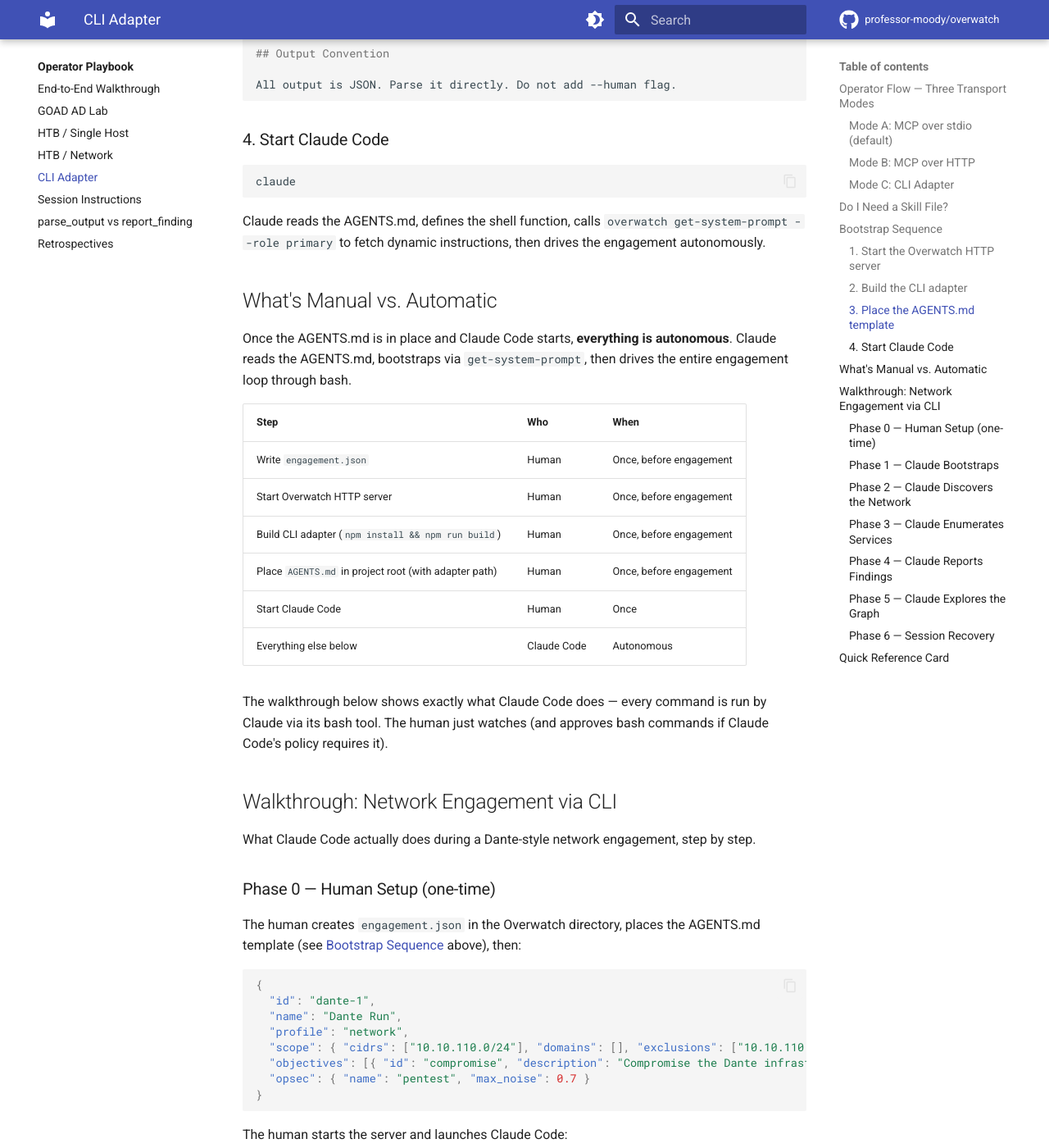
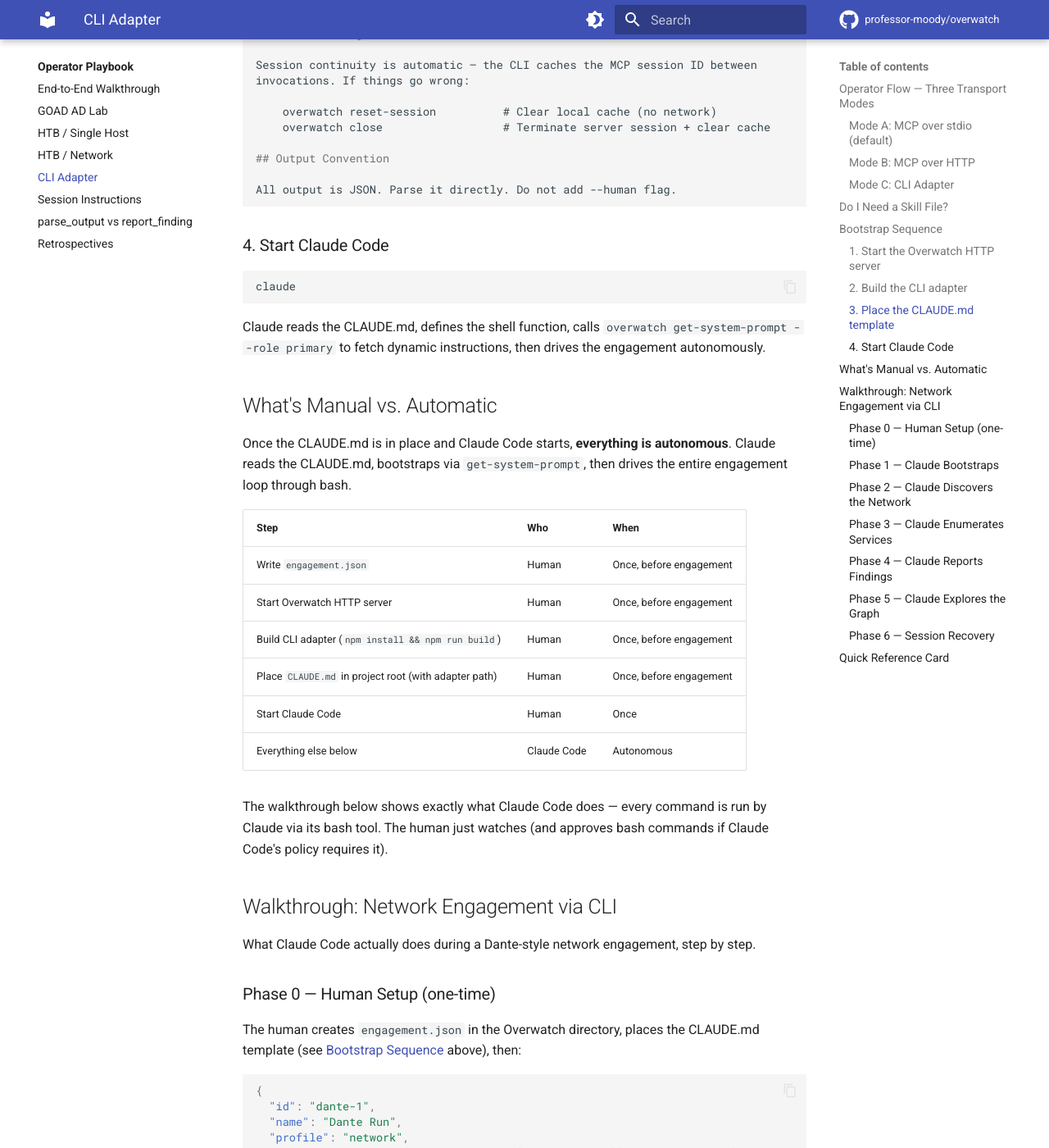
Before and after one commit to professor-moody/overwatch, an MkDocs documentation site: the page built from docs/playbook/cli-adapter.md, in a window 1280 px wide and 1400 px high, scrolled down 3712 px. Shown: the whole window at 82% size. Built offline with MkDocs 1.6.1 and Material for MkDocs 9.7.7, drawn with Linux system fonts in a browser that asks for light colours; comment, search, counter and statistics services are not loaded; some of the changed text lies outside the part shown.

Commit message:
docs: fix AGENTS.md → CLAUDE.md in cli-adapter playbook
Claude Code reads CLAUDE.md, not AGENTS.md. Added note that
Windsurf users should use AGENTS.md instead.

````diff
--- a/docs/playbook/cli-adapter.md
+++ b/docs/playbook/cli-adapter.md
@@ -86,9 +86,12 @@
 
 Note the absolute path to the built adapter (e.g., `/home/op/overwatch-adapter`). Claude Code will invoke it as `node /home/op/overwatch-adapter/dist/cli.js <command>`.
 
-### 3. Place the AGENTS.md template
+### 3. Place the CLAUDE.md template
 
-Create this file in your project root **before starting Claude Code**. Claude reads it automatically at session start.
+Create `CLAUDE.md` in your project root **before starting Claude Code**. Claude Code reads it automatically at session start.
+
+!!! note "Windsurf uses AGENTS.md"
+    If you're using Windsurf instead of Claude Code, save this template as `AGENTS.md` instead of `CLAUDE.md`. The content is identical — only the filename differs.
 
 Replace `/home/op/overwatch-adapter` with the actual absolute path from step 2:
 
@@ -165,18 +168,18 @@
 claude
 ```
 
-Claude reads the AGENTS.md, defines the shell function, calls `overwatch get-system-prompt --role primary` to fetch dynamic instructions, then drives the engagement autonomously.
+Claude reads the CLAUDE.md, defines the shell function, calls `overwatch get-system-prompt --role primary` to fetch dynamic instructions, then drives the engagement autonomously.
 
 ## What's Manual vs. Automatic
 
-Once the AGENTS.md is in place and Claude Code starts, **everything is autonomous**. Claude reads the AGENTS.md, bootstraps via `get-system-prompt`, then drives the entire engagement loop through bash.
+Once the CLAUDE.md is in place and Claude Code starts, **everything is autonomous**. Claude reads the CLAUDE.md, bootstraps via `get-system-prompt`, then drives the entire engagement loop through bash.
 
 | Step | Who | When |
 |------|-----|------|
 | Write `engagement.json` | Human | Once, before engagement |
 | Start Overwatch HTTP server | Human | Once, before engagement |
 | Build CLI adapter (`npm install && npm run build`) | Human | Once, before engagement |
-| Place `AGENTS.md` in project root (with adapter path) | Human | Once, before engagement |
+| Place `CLAUDE.md` in project root (with adapter path) | Human | Once, before engagement |
 | Start Claude Code | Human | Once |
 | Everything else below | Claude Code | Autonomous |
 
@@ -188,7 +191,7 @@
 
 ### Phase 0 — Human Setup (one-time)
 
-The human creates `engagement.json` in the Overwatch directory, places the AGENTS.md template (see [Bootstrap Sequence](#bootstrap-sequence) above), then:
+The human creates `engagement.json` in the Overwatch directory, places the CLAUDE.md template (see [Bootstrap Sequence](#bootstrap-sequence) above), then:
 
 ```json
 {
@@ -212,7 +215,7 @@
 
 ### Phase 1 — Claude Bootstraps
 
-Claude reads the AGENTS.md, then:
+Claude reads the CLAUDE.md, then:
 
 ```bash
 # Fetch full dynamic instructions (core loop, tool table, state, OPSEC)
````
